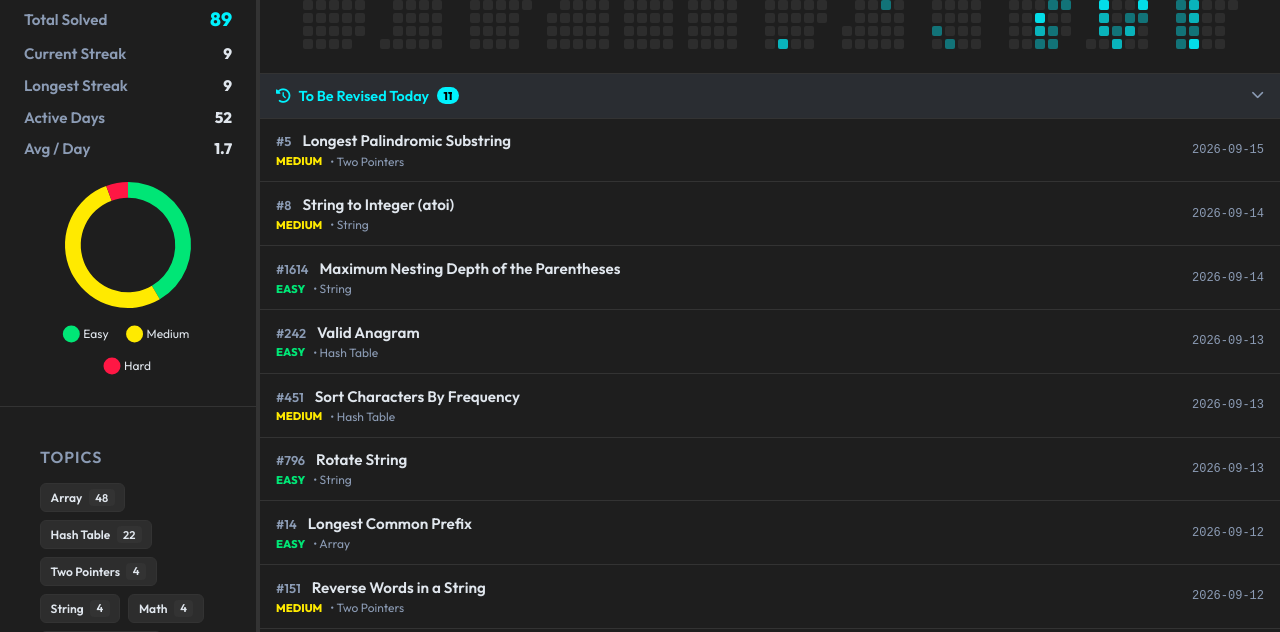
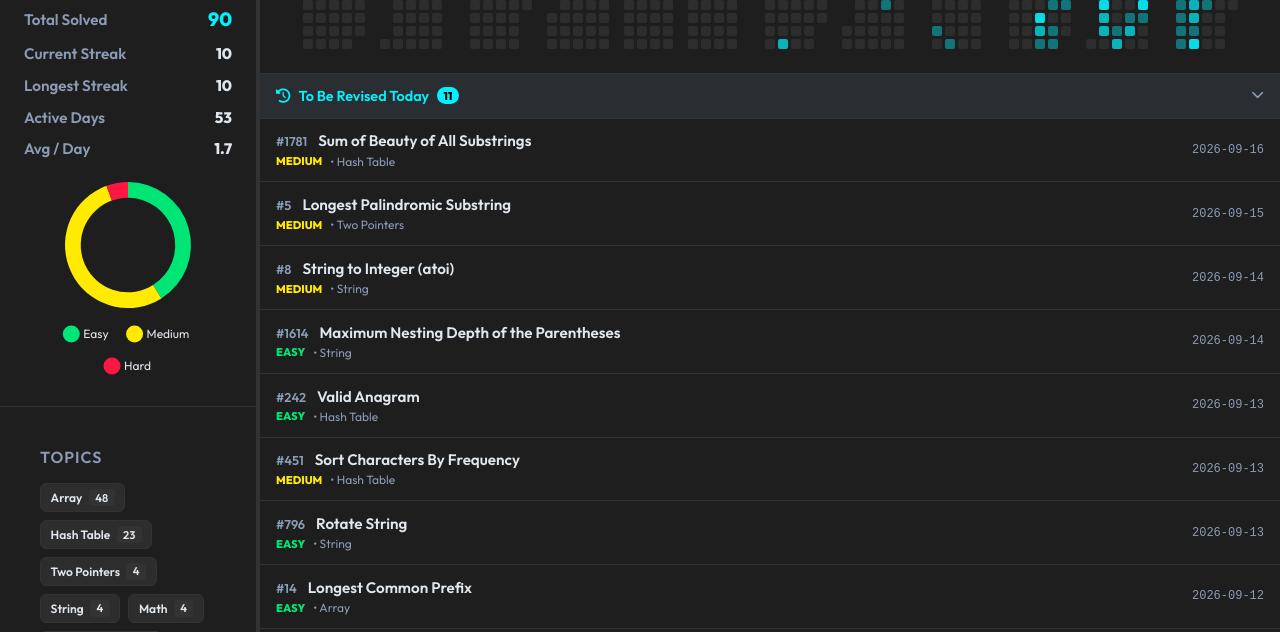
Before and after one commit to Cibidharan-RV/dsa, a plain HTML site: page docs/index.html in a window 1280 px wide. Shown: the part 168-800 px from the top of the page. Drawn offline with nearby package versions, Linux system fonts and the light colour scheme.

Commit message:
1781. Sum of Beauty of All Substrings

```diff
--- a/docs/data.js
+++ b/docs/data.js
@@ -1,8 +1,8 @@
 const dsaData = {
-  "total": 89,
+  "total": 90,
   "difficulty": {
     "Easy": 37,
-    "Medium": 47,
+    "Medium": 48,
     "Hard": 5,
     "Unknown": 0
   },
@@ -36,9 +36,9 @@
       "Unknown": 0
     },
     "String": {
-      "Total": 10,
+      "Total": 11,
       "Easy": 6,
-      "Medium": 4,
+      "Medium": 5,
       "Hard": 0,
       "Unknown": 0
     },
@@ -55,8 +55,8 @@
     "Linked List": 1,
     "Math": 11,
     "Recursion": 1,
-    "Hash Table": 28,
-    "String": 23,
+    "Hash Table": 29,
+    "String": 24,
     "Sliding Window": 2,
     "Binary Search": 21,
     "Divide and Conquer": 3,
@@ -72,7 +72,7 @@
     "Matrix": 7,
     "Simulation": 4,
     "Quicksort": 1,
-    "Counting": 5,
+    "Counting": 6,
     "Boyer\u2013Moore Majority Vote Algorithm": 1,
     "Queue": 1,
     "Greedy": 3,
@@ -1308,6 +1308,22 @@
       "encoded_folder": "Arrays/1752_check_if_array_is_sorted_and_rotated"
     },
     {
+      "num": "1781",
+      "title": "Sum of Beauty of All Substrings",
+      "link": "https://leetcode.com/problems/sum-of-beauty-of-all-substrings/",
+      "difficulty": "Medium",
+      "category": "String",
+      "topics": [
+        "Hash Table",
+        "String",
+        "Counting"
+      ],
+      "date": "2026-09-16",
+      "folder_path": "D:\\projects\\dsa\\String\\1781_sum_of_beauty_of_all_substrings",
+      "rel_folder": "String/1781_sum_of_beauty_of_all_substrings",
+      "encoded_folder": "String/1781_sum_of_beauty_of_all_substrings"
+    },
+    {
       "num": "1901",
       "title": "Find a Peak Element II",
       "link": "https://leetcode.com/problems/find-a-peak-element-ii/",
--- a/docs/index.html
+++ b/docs/index.html
@@ -8,7 +8,7 @@
     <link rel="preconnect" href="https://fonts.googleapis.com" />
     <link rel="preconnect" href="https://fonts.gstatic.com" crossorigin />
     <link href="https://fonts.googleapis.com/css2?family=Outfit:wght@300;400;600;800&family=Fredoka:wght@400;600;700&display=swap" rel="stylesheet" />
-    <link rel="stylesheet" href="styles.css?v=1789494874" />
+    <link rel="stylesheet" href="styles.css?v=1789569481" />
 
     <!-- GSAP for Animations -->
     <script src="https://cdnjs.cloudflare.com/ajax/libs/gsap/3.12.2/gsap.min.js"></script>
@@ -216,8 +216,8 @@
     </div>
 
     <!-- Data script generated by Python -->
-    <script src="data.js?v=1789494874"></script>
+    <script src="data.js?v=1789569481"></script>
     <!-- App logic -->
-    <script src="app.js?v=1789494874"></script>
+    <script src="app.js?v=1789569481"></script>
   </body>
 </html>
```
Also changed, not shown: 3 other files.
